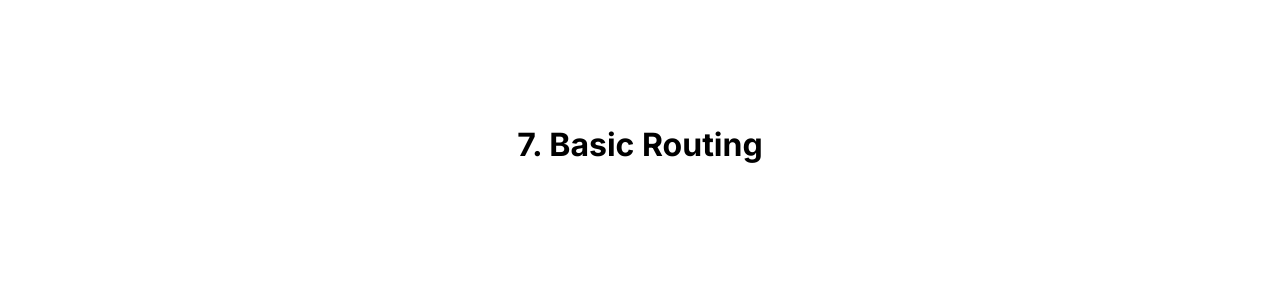
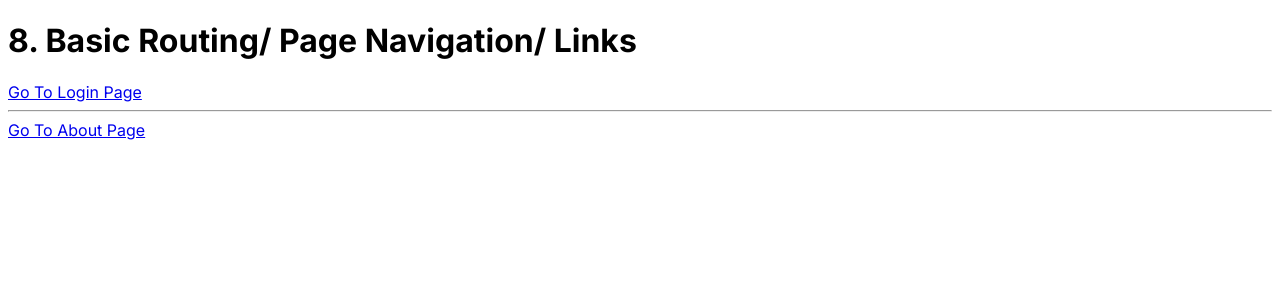
Before and after one commit to CodeHappy4U/Learn_NextJS, a Next.js app: page / in a window 1280 px wide. Shown: the top 300 px of the page. Built offline with nearby package versions, Linux system fonts and the light colour scheme.

Commit message:
4.1 HOME TO LOGIN & ABOUT PAGE ROUTING USING LINK

```diff
--- a/src/app/page.js
+++ b/src/app/page.js
@@ -1,14 +1,19 @@
 'use client'
-import { useState } from "react";
 import styles from "./page.module.css";
+import Link from "next/link";
 
 
 export default function Home() {
 
 
   return (
-    <main className={styles.main}>
-      <h1>7. Basic Routing</h1>
+    // <main className={styles.main}>
+    <main>
+      <h1>8. Basic Routing/ Page Navigation/ Links </h1>
+
+      <Link href="/login">Go To Login Page</Link>
+      <br/><hr/>
+      <Link href="/about">Go To About Page</Link>
 
     </main>
   )
```
